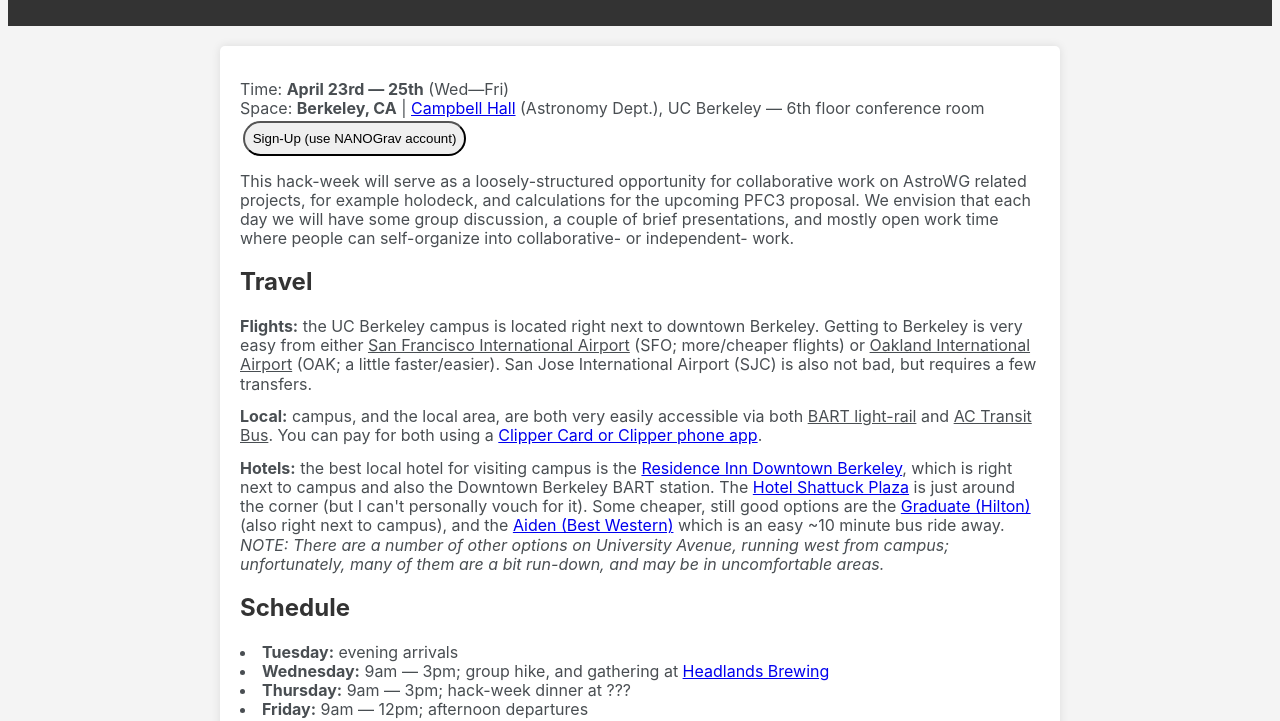
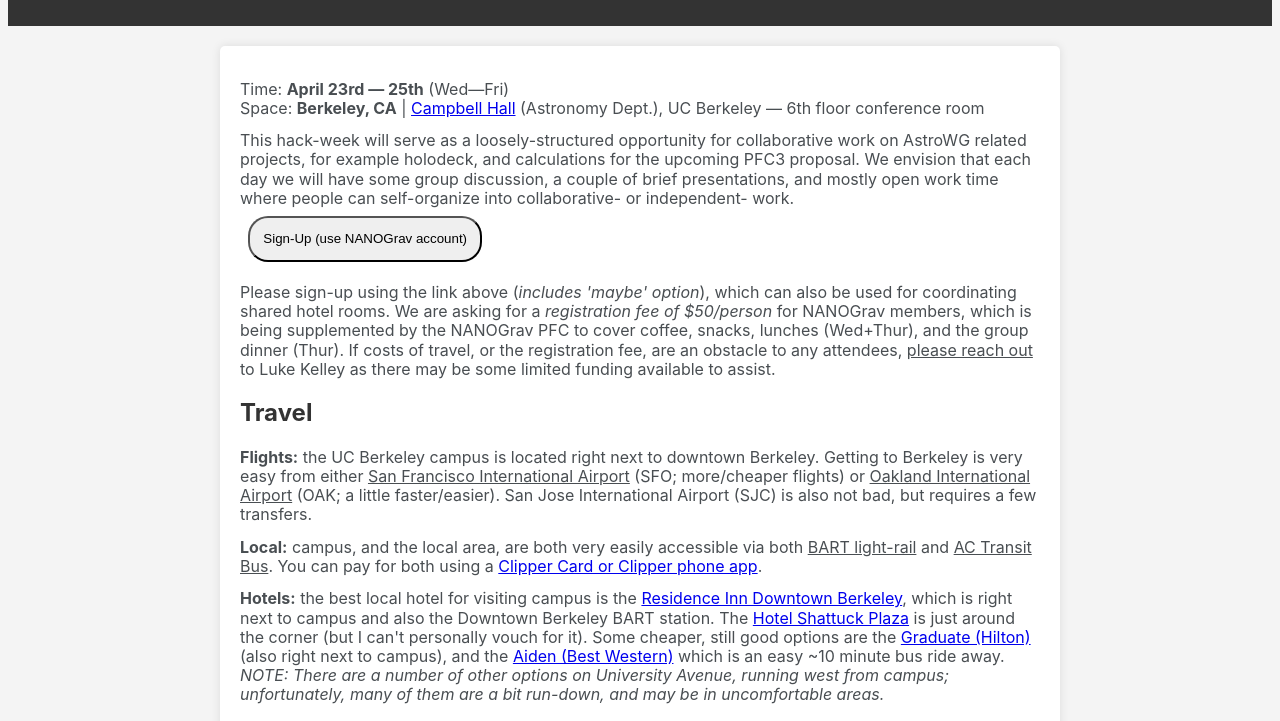
Before and after one commit to nanograv/astro-hack-2025, a plain HTML site: page index.html in a window 1280 px wide. Shown: the part 79-800 px from the top of the page. Drawn offline with Linux system fonts and the light colour scheme.

Commit message:
Add registration fee info

```diff
--- a/index.html
+++ b/index.html
@@ -16,12 +16,16 @@
               Time: <b>April 23rd &mdash; 25th</b> (Wed&mdash;Fri) <br>
               Space: <b>Berkeley, CA</b> | <a href="https://maps.app.goo.gl/TmZMqZ6YLJ1sS9bX6">Campbell Hall</a> (Astronomy Dept.), UC Berkeley &mdash; 6th floor conference room
             </p>
+            <p>
+              This hack-week will serve as a loosely-structured opportunity for collaborative work on AstroWG related projects, for example holodeck, and calculations for the upcoming PFC3 proposal.  We envision that each day we will have some group discussion, a couple of brief presentations, and mostly open work time where people can self-organize into collaborative- or independent- work.
+            </p>
             <a href="https://docs.google.com/spreadsheets/d/1w9psw5eB70H3wSHLZLWgjJpf5252VPwsC6PaTzGIW5c/edit?usp=sharing" target="_blank">
               <button class="styled-button">Sign-Up (use NANOGrav account)</button>
             </a>
             <p>
-              This hack-week will serve as a loosely-structured opportunity for collaborative work on AstroWG related projects, for example holodeck, and calculations for the upcoming PFC3 proposal.  We envision that each day we will have some group discussion, a couple of brief presentations, and mostly open work time where people can self-organize into collaborative- or independent- work.
+              Please sign-up using the link above (<i>includes 'maybe' option</i>), which can also be used for coordinating shared hotel rooms.  We are asking for a <i>registration fee of $50/person</i> for NANOGrav members, which is being supplemented by the NANOGrav PFC to cover coffee, snacks, lunches (Wed+Thur), and the group dinner (Thur).  If costs of travel, or the registration fee, are an obstacle to any attendees, <u>please reach out</u> to Luke Kelley as there may be some limited funding available to assist.
             </p>
+
         </section>
 
         <section>
@@ -43,7 +47,7 @@
             <h2>Schedule</h2>
             <ul>
               <li><b>Tuesday:</b> evening arrivals</li>
-              <li><b>Wednesday:</b> 9am &mdash; 3pm; group hike, and gathering at <a href="https://maps.app.goo.gl/VEW79A8Qw56wLJxs7">Headlands Brewing</a></li>
+              <li><b>Wednesday:</b> 9am &mdash; 3pm; group walk/hike, and gathering at <a href="https://maps.app.goo.gl/VEW79A8Qw56wLJxs7">Headlands Brewing</a></li>
               <li><b>Thursday:</b> 9am &mdash; 3pm; hack-week dinner at ???</li>
               <li><b>Friday:</b> 9am &mdash; 12pm; afternoon departures</li>
             </ul>
--- a/style.css
+++ b/style.css
@@ -63,8 +63,8 @@ button {
     /* background-color: #4CAF50; Green background */
     /* border: none; */
     /* color: white; */
-    margin: 2pt;
-    padding: 6pt;
+    margin: 6pt;
+    padding: 10pt;
     text-align: center;
     text-decoration: none;
     display: inline-block;
```
